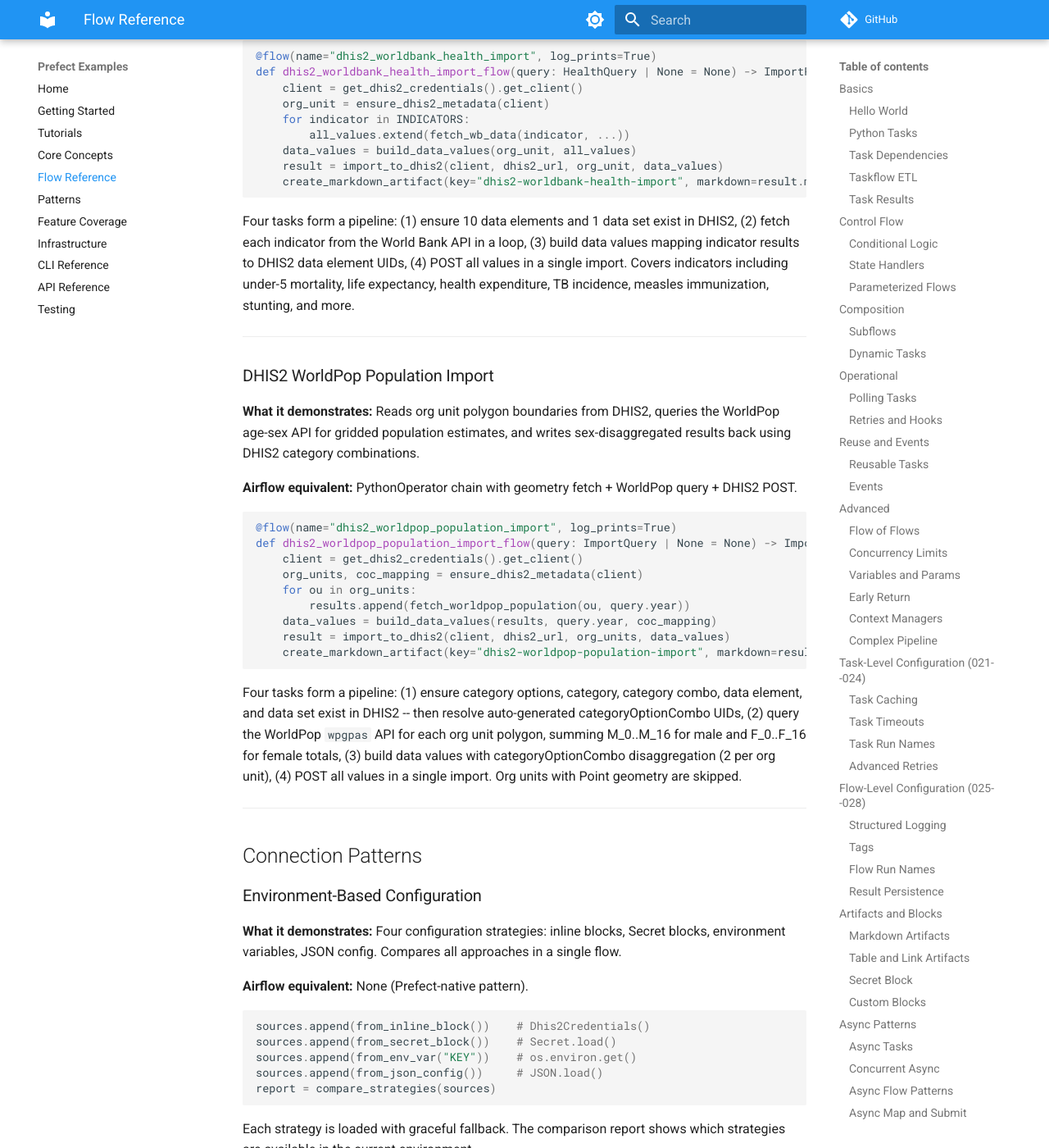
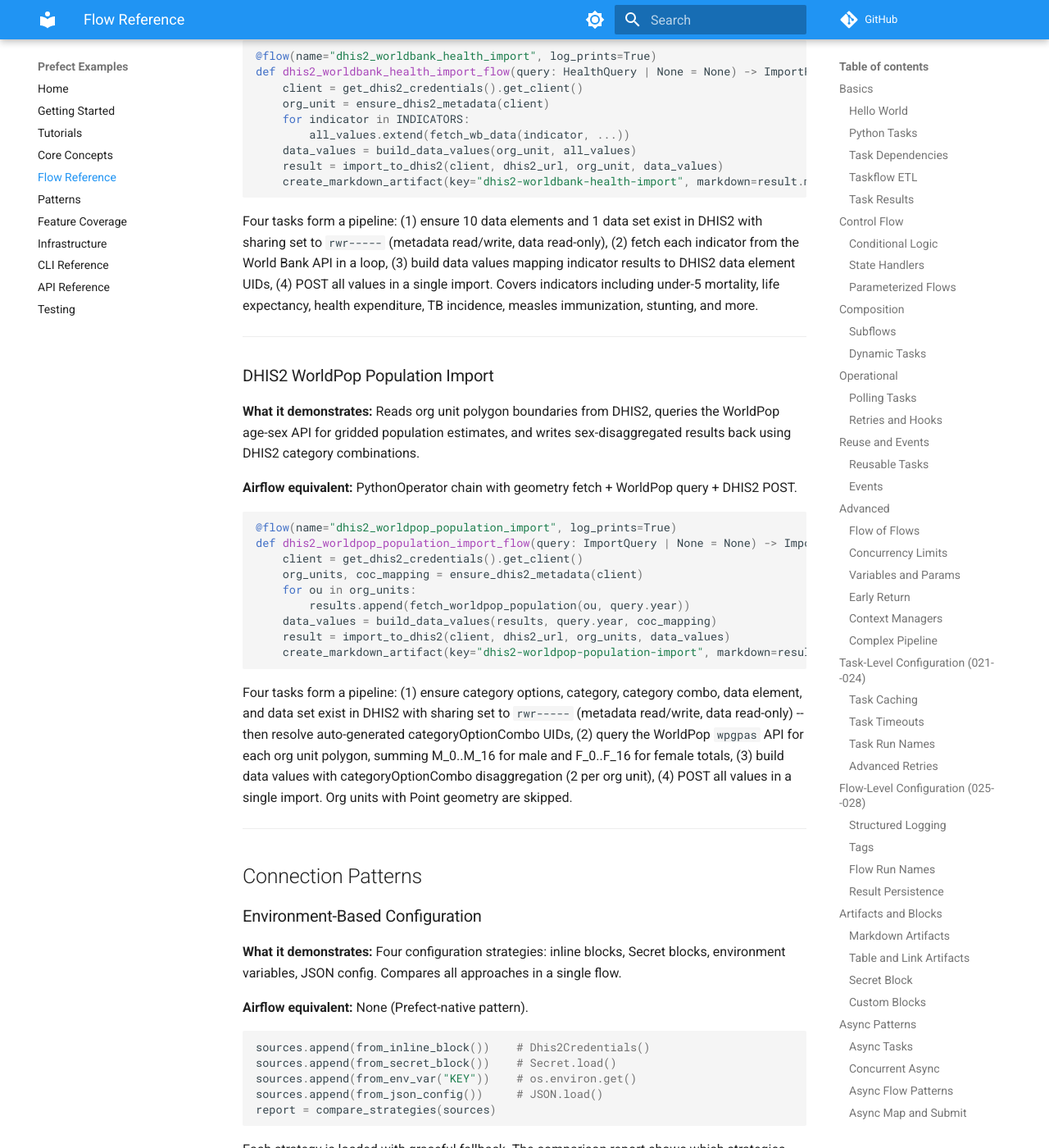
Before and after one commit to mortenoh/prefect-examples, an MkDocs documentation site: the page built from docs/flow-reference.md, in a window 1280 px wide and 1400 px high, scrolled down 54153 px. Shown: the whole window at 82% size. Built offline with MkDocs 1.6.1 and Material for MkDocs 9.7.7, drawn with Linux system fonts in a browser that asks for light colours; comment, search, counter and statistics services are not loaded.

Commit message:
docs: document default sharing access string for DHIS2 metadata

````diff
--- a/docs/flow-reference.md
+++ b/docs/flow-reference.md
@@ -2752,7 +2752,8 @@
 ```
 
 Four tasks form a pipeline: (1) ensure 10 data elements and 1 data set exist in
-DHIS2, (2) fetch each indicator from the World Bank API in a loop, (3) build data
+DHIS2 with sharing set to `rwr-----` (metadata read/write, data read-only),
+(2) fetch each indicator from the World Bank API in a loop, (3) build data
 values mapping indicator results to DHIS2 data element UIDs, (4) POST all values
 in a single import. Covers indicators including under-5 mortality, life expectancy,
 health expenditure, TB incidence, measles immunization, stunting, and more.
@@ -2780,7 +2781,8 @@
 ```
 
 Four tasks form a pipeline: (1) ensure category options, category, category
-combo, data element, and data set exist in DHIS2 -- then resolve auto-generated
+combo, data element, and data set exist in DHIS2 with sharing set to `rwr-----`
+(metadata read/write, data read-only) -- then resolve auto-generated
 categoryOptionCombo UIDs, (2) query the WorldPop `wpgpas` API for each org unit
 polygon, summing M_0..M_16 for male and F_0..F_16 for female totals, (3) build
 data values with categoryOptionCombo disaggregation (2 per org unit), (4) POST
````
Also changed, not shown: docs/climate-integration.md (+4 -1 lines).
